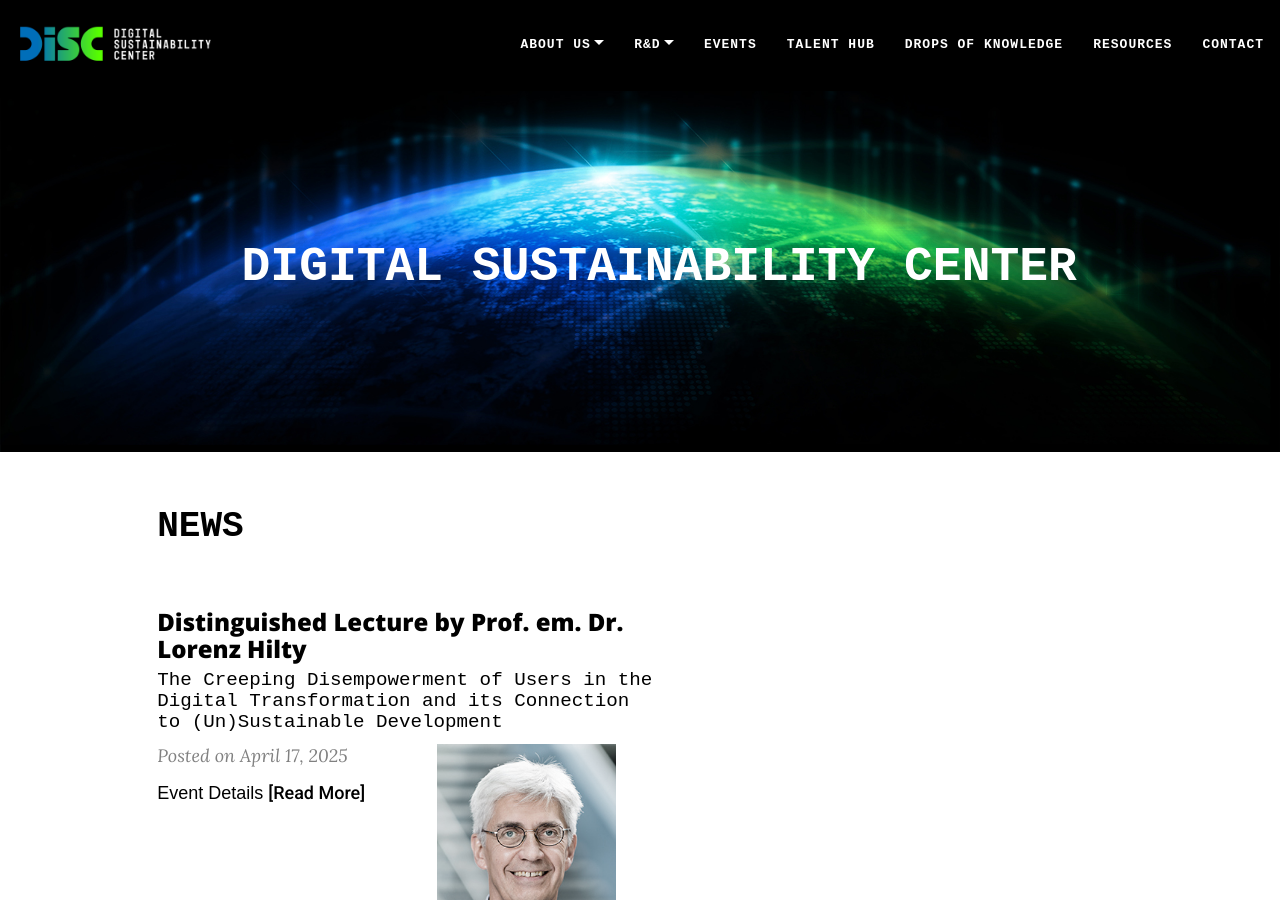
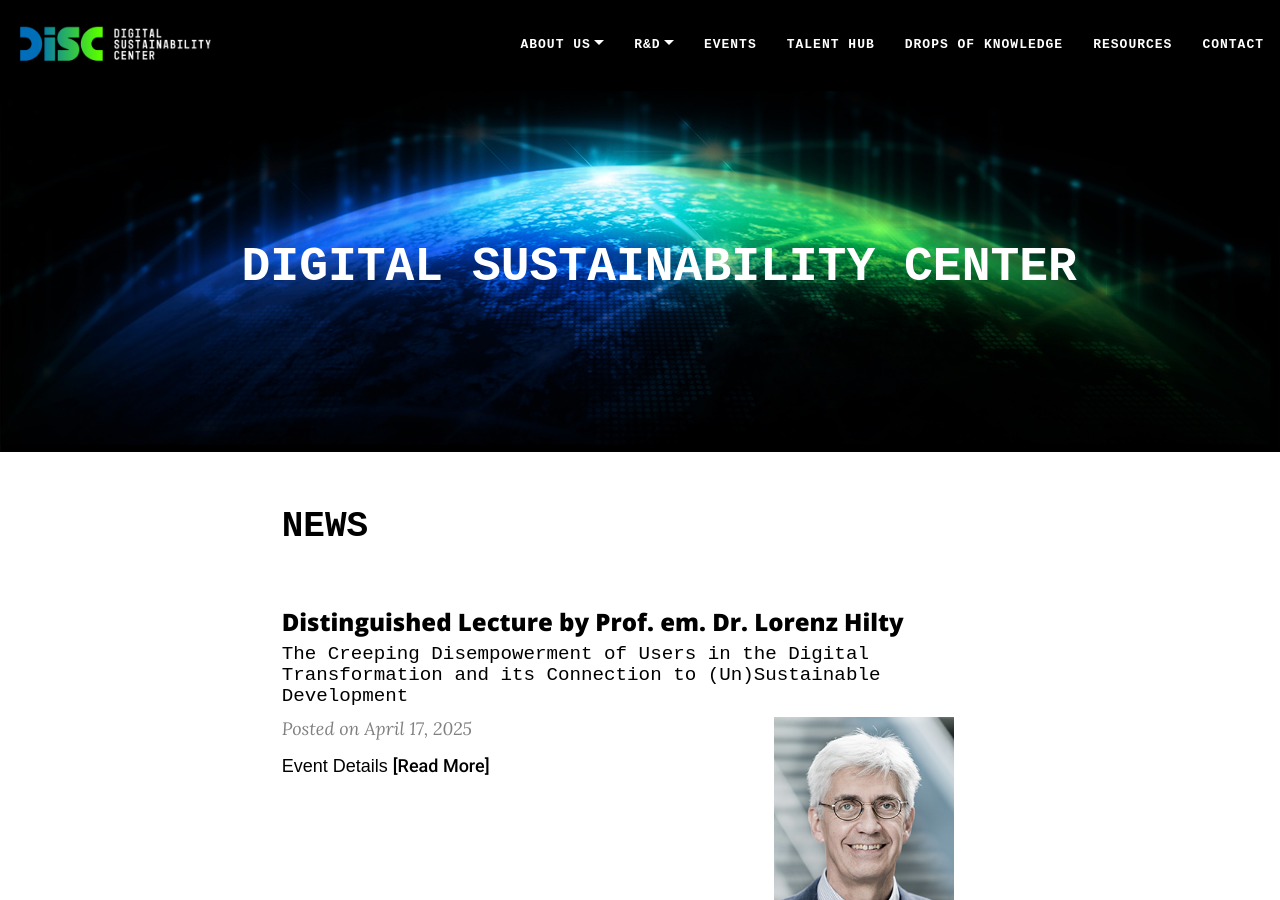
Before and after one commit to S2-group/disc-website.github.io, a Jekyll site: the page built from index.html, in a window 1280 px wide and 900 px high. Built offline with Jekyll 4.4.1, drawn with Linux system fonts in a browser that asks for light colours; the list of posts is cut into pages by our own code; comment, search, counter and statistics services are not loaded.

Commit message:
adjusted home page alignment

```diff
--- a/_layouts/home.html
+++ b/_layouts/home.html
@@ -21,7 +21,7 @@
 
 <div class="col-xl"></div>
 
-<div class="col-xl-5">
+<div class="col-xl-7">
 <h1 style="font-family: 'IBM Plex Mono', monospace;">NEWS</h1>
 
 {% assign posts = paginator.posts | default: site.posts %}
@@ -126,13 +126,13 @@
 </div>
 
 <div class="col-xl"></div>
-<div class="col-xl-3">
-<!--  <a class="twitter-timeline" data-theme="dark" data-height="800" href="https://twitter.com/s2_group?ref_src=twsrc%5Etfw">Tweets by DISC</a> <script async src="https://platform.twitter.com/widgets.js" charset="utf-8"></script>-->
-<!--   <a class="twitter-timeline" data-theme="dark" data-height="800" href="https://twitter.com/DiSCDigitalSus1">Tweets by DISC</a> <script async src="https://platform.twitter.com/widgets.js" charset="utf-8"></script> -->
-  <!-- <iframe loading="lazy" width="100%" height="" src="https://syndication.twitter.com/srv/timeline-profile/screen-name/DiSCDigitalSus1?frame=false&hideBorder=false&hideFooter=false&hideHeader=false&hideScrollBar=false&origin=digitalsustainabilitycenter.nl&maxHeight=400px&showHeader=true&showReplies=false&transparent=false&theme=light&width=550px" style="height: 100%;" frameborder="0" scrolling="no"></iframe> -->
+<!-- <div class="col-xl-3">
+  <a class="twitter-timeline" data-theme="dark" data-height="800" href="https://twitter.com/s2_group?ref_src=twsrc%5Etfw">Tweets by DISC</a> <script async src="https://platform.twitter.com/widgets.js" charset="utf-8"></script>
+  <a class="twitter-timeline" data-theme="dark" data-height="800" href="https://twitter.com/DiSCDigitalSus1">Tweets by DISC</a> <script async src="https://platform.twitter.com/widgets.js" charset="utf-8"></script>
+   <iframe loading="lazy" width="100%" height="" src="https://syndication.twitter.com/srv/timeline-profile/screen-name/DiSCDigitalSus1?frame=false&hideBorder=false&hideFooter=false&hideHeader=false&hideScrollBar=false&origin=digitalsustainabilitycenter.nl&maxHeight=400px&showHeader=true&showReplies=false&transparent=false&theme=light&width=550px" style="height: 100%;" frameborder="0" scrolling="no"></iframe>
 </div>
 
-<div class="col-xl"></div>
+<div class="col-xl"></div> -->
 
       {% if page.after-content %}
       <div class="after-content">
```
